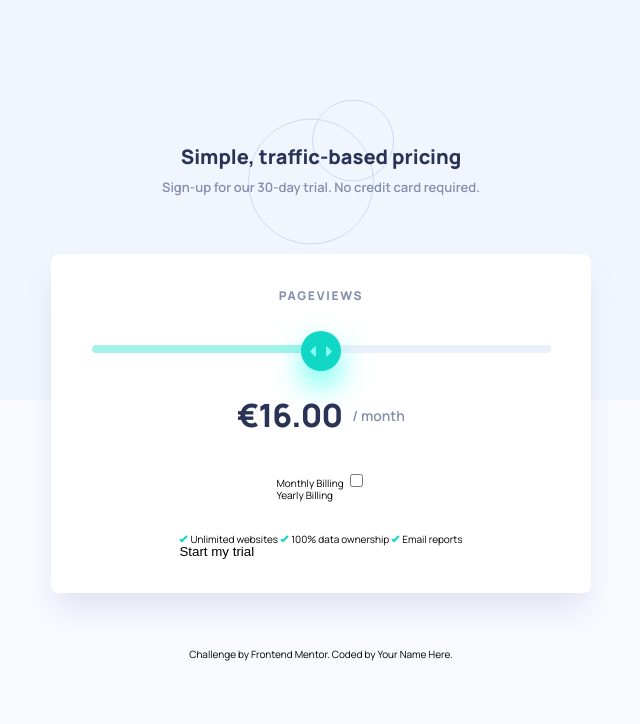
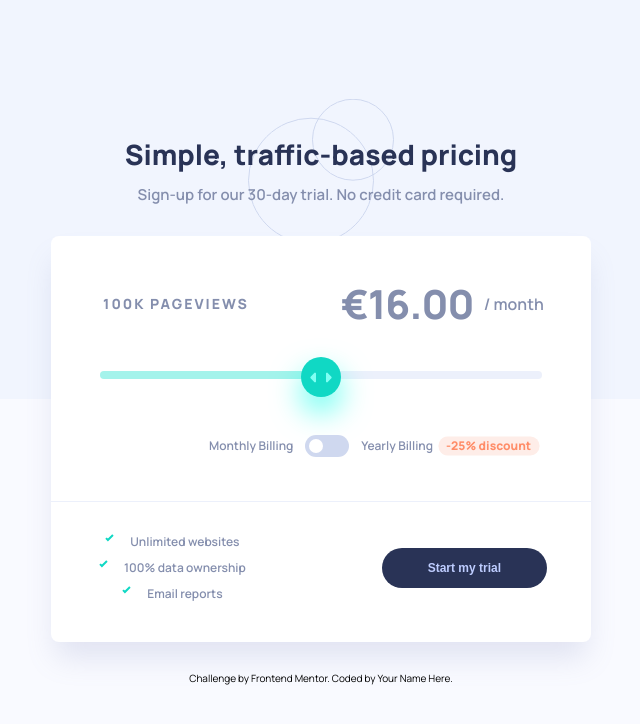
Before and after one commit to Duyen-codes/interactive-pricing-component-FEM, a plain HTML site: page index.html in a window 1280 px wide. Shown: the whole page, without its empty margins (319-959 px from the left). Drawn offline with Linux system fonts and the light colour scheme.

Commit message:
3rd commit

```diff
--- a/index.html
+++ b/index.html
@@ -23,8 +23,9 @@
   </header>
 
   <form action="" class="pricing-card">
-    <span class="pricing-card__views">Pageviews</span>
+    <span class="pricing-card__views">100k Pageviews</span>
     <input class="pricing-card__views-range" type="range" name="range" id="range" min="1" max="5" value="3" step="1">
+
     <div class="pricing-card__price-container">
       <span class="pricing-card__price">€16.00</span>
       <span class="pricing-card__billing-frequency">/ month</span>
@@ -32,10 +33,13 @@
 
     <label for="billing-freq" class="pricing-card__billing-frequency-toggle">
       <span class="pricing-card__freq-option pricing card__freq-option--monthly">Monthly Billing</span>
+
       <input type="checkbox" name="billing-freq" id="billing-freq">
+
       <div class="toggle">
-        <span class="toggle-circle"></span>
+        <span class="toggle-circle "></span>
       </div>
+
       <span class="pricing-card__freq-option pricing-card__freq-option--annual">Yearly Billing</span>
 
     </label>
@@ -67,8 +71,6 @@
 
 
 
-
-
   <div class="attribution">
     Challenge by <a href="https://www.frontendmentor.io?ref=challenge" target="_blank">Frontend Mentor</a>.
     Coded by <a href="#">Your Name Here</a>.
--- a/script.js
+++ b/script.js
@@ -0,0 +1,4 @@
+// DOM elements
+const viewsContainerr = document.querySelector('span.pricing-card__views');
+
+const rangeInput = document.querySelector('input.pricing-card__views-range')
--- a/styling/main.css
+++ b/styling/main.css
@@ -23,6 +23,14 @@ body {
     background-size: auto 50%;
 }
 
+@media screen and (min-width: 1000px) {
+body {
+    background-size: contain;
+    padding-top: 10.4rem;
+}
+}
+
+
 .card-wrapper {
     display: flex;
     flex-flow: column nowrap;
@@ -31,12 +39,24 @@ body {
     width: 100%;
 }
 
+@media screen and (min-width: 1000px) {
+    .card-wrapper {
+        gap: 9.1rem;
+    }
+}
+
 .pricing-card-header {
     display: flex;
     flex-flow: column nowrap;
     align-items: center;
     gap: .8rem;
     position: relative;
+}
+
+@media screen and (min-width: 620px) {
+    .pricing-card-header {
+        gap: 1.2rem;
+    }
 }
 
 .pricing-card-header::before {
@@ -49,11 +69,19 @@ body {
     z-index: -1;
 }
 
+/* card h2 heading style  */
 .pricing-card-header h2 {
     font-weight: 800;
     font-size: 2rem;
     line-height: 2.3rem;
     color: #293356;
+}
+
+@media screen and (min-width: 620px) {
+    .pricing-card-header h2 {
+        font-size: 2.8rem;
+        line-height: 3.8rem;
+    }
 }
 
 .pricing-card-header p {
@@ -64,6 +92,13 @@ body {
     max-width: 17rem;
 }
 
+@media screen and (min-width: 620px) {
+    .pricing-card-header p{
+        font-size: 1.5rem;
+        line-height: 2rem;
+        max-width: none;
+    }
+}
 @media screen and (min-width: 620px) {
     .pricing-card-header p {
         max-width: unset;
@@ -82,6 +117,17 @@ form.pricing-card {
     justify-items: center;
 }
 
+@media screen and (min-width: 620px) {
+    form.pricing-card {
+        grid-template-columns: 1fr 1fr;
+        grid-auto-rows: max-content;
+        padding: 4rem 0;
+        align-items: center;
+        gap: 4rem;
+    }
+}
+
+
 .pricing-card__views {
     font-weight: 800;
     font-size: 1.2rem;
@@ -91,11 +137,28 @@ form.pricing-card {
     color: #848ead;
 }
 
+
+@media screen and (min-width: 620px) {
+    .pricing-card__views {
+        font-size: 1.4rem;
+        line-height: 1.9rem;
+        letter-spacing: 0.2rem;
+    }
+}
 .pricing-card__views-range {
     margin: 0.7rem 0 0.6rem;
     max-width: 85%;
 }
 
+
+@media screen and (min-width: 620px) {
+    .pricing-card__views-range {
+        margin: 0 0 1.6rem;
+        grid-row: 2/3;
+        grid-column: 1/3;
+        max-width: 82%;
+    }
+}
 input[type="range"] {
     appearance: none;
     width: 100%;
@@ -195,6 +258,11 @@ input[type="range"]::-moz-range-track {
     gap: 1rem;
 }
 
+@media screen and (min-width: 620px) {
+    .pricing-card__price-container {
+        justify-self: start;
+    }
+}
 .pricing-card__price {
     font-weight: 800;
     font-size: 3.2rem;
@@ -203,9 +271,166 @@ input[type="range"]::-moz-range-track {
     color: #293356;
 }
 
+
+@media screen and (min-width: 620px) {
+    .pricing-card__price {
+        font-size: 4rem;
+        line-height: 5.5rem;
+        color: #848ead;
+    }
+}
 .pricing-card__billing-frequency {
     font-weight: 600;
     font-size: 1.4rem;
     line-height: 1.9rem;
     color: #848ead;
 }
+
+@media screen and (min-width: 620px) {
+    .pricing-card__billing-frequency {
+        font-size: 1.6rem;
+        line-height: 2.2rem;
+    }
+}
+/* Toggle styling  */
+#billing-freq {
+    display: none;
+}
+
+.pricing-card__billing-frequency-toggle {
+    display: flex;
+    align-items: center;
+    justify-content: center;
+    gap: 1.2em;
+    cursor: pointer;
+    transform: translate(-0.6rem);
+}
+
+@media screen and (min-width: 620px) {
+    .pricing-card__billing-frequency-toggle {
+        grid-column: 1/3;
+        transform: translateX(0);
+        margin-bottom: 0.4rem;
+    }
+}
+.toggle {
+    background: #cfd8ef;
+    width: 4.4rem;
+    height: 2.2rem;
+    padding: 0.4rem;
+    border-radius: 1.5rem;
+    transition: background 250ms ease-in-out;
+}
+
+.toggle-circle {
+    display: inline-block;
+    background: white;
+    height: 1.4rem;
+    width: 1.4rem;
+    border-radius: 50%;
+    transform: translate(0);
+    transition: transform 250ms ease-in-out;
+}
+
+/* style checkbox when checked  */
+/* Reminder: p ~ span general sibling combinator: ~ combinator selects siblings that both share same parent. match all span elements that follow p element immediately or not  */
+
+#billing-freq:checked ~ .toggle > .toggle-circle {
+transform: translateX(2.2rem);
+}
+
+/* styling when hover over the label  */
+.pricing-card__billing-frequency-toggle:hover > .toggle, #billing-freq:checked ~ .toggle{
+background: #7aeadf;
+}
+
+.pricing-card__freq-option {
+    font-weight: 600;
+    font-size: 1.2rem;
+    line-height: 1.6rem;
+    color: #848ead;
+    position: relative;
+}
+
+@media screen and (min-width: 375px) {
+    .pricing-card__freq-option--annual::after {
+content: "-25%";
+position: absolute;
+width: max-content;
+left: 100%;
+top: 50%;
+transform: translate(0.55rem, -50%);
+background: #feede8;
+font-weight: 800;
+line-height: 1.4rem;
+padding: 0.2rem 0.85rem 0.3rem 0.75rem;
+border-radius: 0.9rem;
+color: #ff8d68;
+    }
+}
+
+@media screen and (min-width: 620px) {
+    .pricing-card__freq-option--annual::after {
+        content: "-25% discount"
+    }
+}
+/* card bottom  */
+.price-card__bottom {
+    display: flex;
+    flex-flow: column nowrap;
+    align-items: center;
+    gap: 3.4rem;
+    padding: 2.4rem 0 0;
+    border-top: 1px solid #ecf0fb;
+    width: 100%;
+}
+
+@media screen and (min-width: 620px) {
+    .price-card__bottom {
+        grid-column: 1/3;
+        flex-flow: row nowrap;
+        padding: 3.2rem 4.4rem 0 4.8rem;
+        justify-content: space-between;
+    }
+}
+/* Features  */
+.pricing-card__features {
+    display: flex;
+    flex-flow: column nowrap;
+    align-items: center;
+    gap: 1rem;
+}
+
+.pricing-card__feature {
+    display: flex;
+    gap: 1.6rem;
+    align-items: center;
+    font-weight: 600;
+    font-size: 1.2rem;
+    line-height: 1.6rem;
+    color: #848ead;
+}
+
+@media screen and (min-width: 620px) {
+    .pricing-card__feature {
+        grid-column: 1/2;
+        align-items: flex-start;
+    }
+}
+/* Start trial button  */
+.pricing-card__submit-btn {
+    background: #293356;
+    color: #becdff;
+    font-weight: 800;
+padding: 1.2rem 4.6rem;
+border-radius: 2rem;
+font-size: 1.2rem;
+line-height: 1.6rem;
+cursor: pointer;
+width: max-content;
+transition: color 250ms ease-in-out;
+}
+
+.pricing-card__submit-btn:hover {
+    color: white;
+}
```
